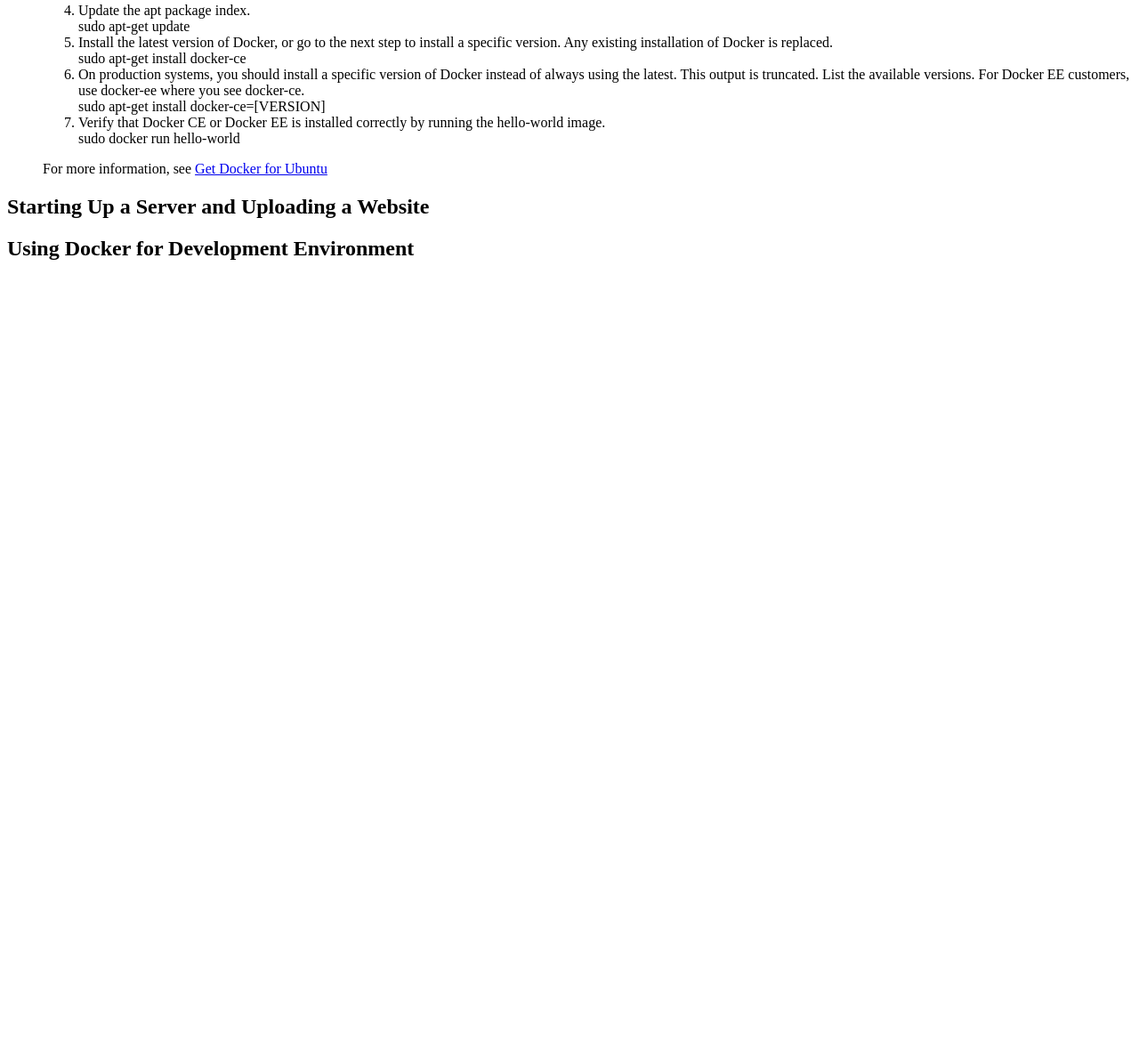
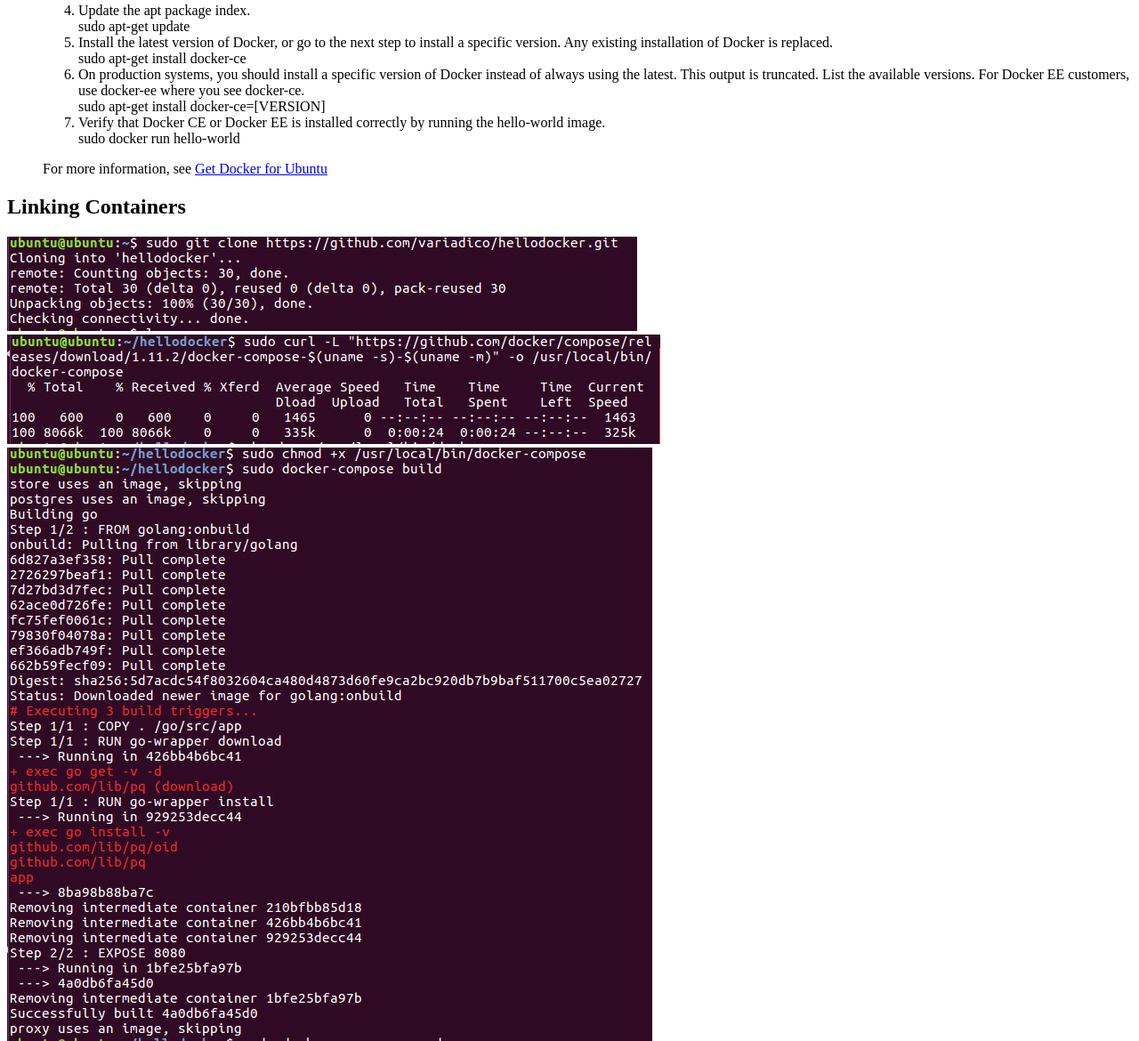
Before and after one commit to CWood994/Docker, a plain HTML site: page index.html in a window 1280 px wide. Shown: the part 1219-2389 px from the top of the page at 89% size. Before the commit the page ends 1531 px from the top, so only its background shows below. Drawn offline with Linux system fonts and the light colour scheme.

Commit message:
Added Pictures

```diff
--- a/index.html
+++ b/index.html
@@ -86,8 +86,14 @@
                               <p>For more information, see <a href="https://docs.docker.com/engine/installation/linux/ubuntu/">Get Docker for Ubuntu</a>
                               </p>
                     </div>
-            <h2>Starting Up a Server and Uploading a Website</h2>
-                <div></div>
+            <h2>Linking Containers</h2>
+                <div>
+                  <img src = "pictures/gitCloneDocker.PNG" />
+                  <img src = "pictures/curlDockerCompose.PNG" />
+                  <img src = "pictures/chmodBuildDockerCompose.PNG" />
+                  <img src = "pictures/dockerComposeUp.PNG" />
+                  <img src = "pictures/localhost-Docker.PNG" />
+                </div>
             <h2>Using Docker for Development Environment</h2>
                 <div></div>
     </body>
```
Also changed, not shown: pictures/chmodBuildDockerCompose.PNG (added), pictures/curlDockerCompose.PNG (added), pictures/dockerComposeUp.PNG (added), pictures/gitCloneDocker.PNG (added), pictures/localhost-Docker.PNG (added).
